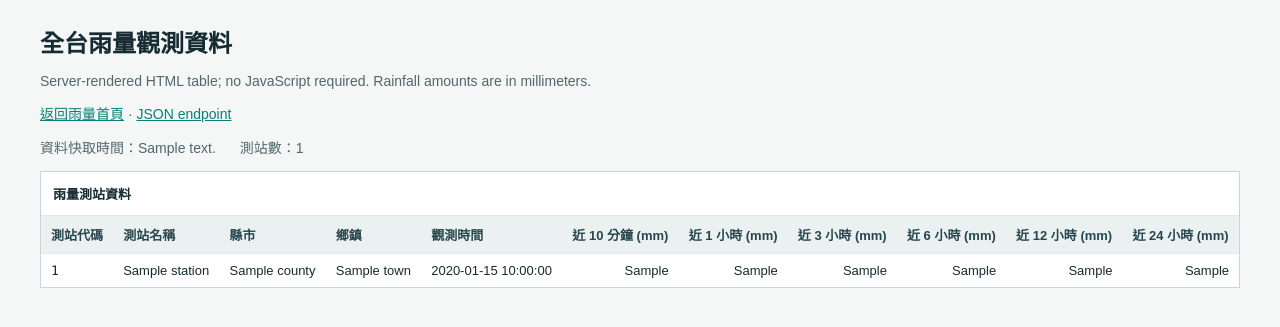
After one commit to kindwayRewolf/TDX_Web, a Flask app: template templates/rain_readable.html in a window 1280 px wide. The commit adds this page. Shown: the top 327 px of the page. Run offline with Flask 3, Linux system fonts and the light colour scheme; the template is opened without the code that fills it: most values are stand-ins (such as "Sample title", 1, 10 or a date in 2020); parts of the project's set-up code (start-up, migrations or seed data) failed here and were passed over.

Commit message:
[Tdx][Rain] Implement single ID and a Readable.html

```diff
--- a/app.py
+++ b/app.py
@@ -1520,11 +1520,14 @@ def api_fare():
 
 @app.route("/api/rain")
 def api_rain():
-    """Return rainfall data for from/to station areas from CWA open data."""
+    """Return all stations, one station by ID, or rainfall for station areas."""
     from_name = request.args.get("from", "").strip()
     to_name   = request.args.get("to", "").strip()
-    if not from_name and not to_name:
-        return jsonify({"error": "Missing 'from' or 'to' parameter"}), 400
+    station_id = request.args.get("station", "").strip()
+    if station_id and (from_name or to_name):
+        return jsonify({"error": "Use either 'station' or 'from'/'to' parameters"}), 400
+    if station_id or (not from_name and not to_name):
+        return api_rain_stations()
     stations = _cwa_fetch_rain_stations()
     result = {}
     if from_name:
@@ -1591,7 +1594,45 @@ def api_rain_stations():
     items.sort(key=lambda item: (item["county"], item["town"], item["name"]))
     with _cache_lock:
         fetched_at = _rain_cache.get("fetched_at", 0)
-    return jsonify({"stations": items, "fetched_at": fetched_at, "api_calls_today": _rain_api_calls_today()})
+    metadata = {"fetched_at": fetched_at, "api_calls_today": _rain_api_calls_today()}
+    station_id = request.args.get("station", "").strip()
+    if station_id:
+        station = next((item for item in items if item["id"].casefold() == station_id.casefold()), None)
+        if station is None:
+            return jsonify({"error": f"Rain station '{station_id}' was not found", **metadata}), 404
+        return jsonify({"station": station, **metadata})
+    return jsonify({"stations": items, **metadata})
+
+
+@app.route("/rain/readable")
+def rain_readable_page():
+    """Render cached rainfall data as a JavaScript-free HTML table."""
+    result = api_rain_stations()
+    if isinstance(result, tuple):
+        response, status = result[0], result[1]
+    else:
+        response, status = result, 200
+    payload = response.get_json(silent=True) or {}
+    stations = payload.get("stations", [])
+    if payload.get("station"):
+        stations = [payload["station"]]
+    default_order = {station_id: index for index, station_id in enumerate(("C0AH70", "CAA030", "C0D590", "A1AA20"))}
+    stations.sort(key=lambda station: (
+        (0, default_order[station["id"]])
+        if station["id"] in default_order
+        else (1, station["county"], station["town"], station["name"])
+    ))
+    fetched_at = payload.get("fetched_at")
+    fetched_at_text = (
+        datetime.fromtimestamp(fetched_at, _RAIN_TIMEZONE).strftime("%Y-%m-%d %H:%M:%S %Z")
+        if fetched_at else ""
+    )
+    return render_template(
+        "rain_readable.html",
+        stations=stations,
+        error=payload.get("error", ""),
+        fetched_at_text=fetched_at_text,
+    ), status
 
 
 @app.route("/api/mrt/liveboard")
--- /dev/null
+++ b/templates/rain_readable.html
@@ -0,0 +1,75 @@
+<!DOCTYPE html>
+<html lang="zh-TW">
+<head>
+  <meta charset="UTF-8">
+  <meta name="viewport" content="width=device-width, initial-scale=1">
+  <title>雨量資料表</title>
+  <style>
+    :root { color-scheme: light; font-family: "Noto Sans TC", sans-serif; color: #172b32; background: #f4f7f6; }
+    body { margin: 0; padding: 24px; }
+    main { max-width: 1200px; margin: 0 auto; }
+    h1 { margin: 0 0 8px; font-size: 24px; }
+    p { color: #52666d; font-size: 14px; }
+    a { color: #087e79; }
+    .meta { display: flex; flex-wrap: wrap; gap: 8px 24px; margin: 14px 0; }
+    .table-wrap { overflow-x: auto; border: 1px solid #cad5d7; background: #fff; }
+    table { width: 100%; border-collapse: collapse; font-size: 13px; }
+    caption { padding: 12px; text-align: left; font-weight: 600; }
+    th, td { padding: 9px 10px; border-top: 1px solid #e1e8e9; text-align: left; white-space: nowrap; }
+    th { position: sticky; top: 0; color: #28464d; background: #eaf1f0; }
+    td.numeric { text-align: right; font-variant-numeric: tabular-nums; }
+    code { font-family: Consolas, monospace; }
+    .error { padding: 12px; border-left: 3px solid #ae4136; color: #76291f; background: #fff0ed; }
+    @media (max-width: 600px) { body { padding: 14px; } }
+  </style>
+</head>
+<body>
+  <main>
+    <h1>全台雨量觀測資料</h1>
+    <p>Server-rendered HTML table; no JavaScript required. Rainfall amounts are in millimeters.</p>
+    <p><a href="{{ url_for('rain_page') }}">返回雨量首頁</a> · <a href="{{ url_for('api_rain') }}">JSON endpoint</a></p>
+    {% if fetched_at_text %}<p class="meta"><span>資料快取時間：<time>{{ fetched_at_text }}</time></span><span>測站數：{{ stations|length }}</span></p>{% endif %}
+    {% if error %}
+      <p class="error" role="alert">{{ error }}</p>
+    {% else %}
+      <div class="table-wrap">
+        <table id="rain-stations">
+          <caption>雨量測站資料{% if request.args.get('station') %} · 測站 {{ request.args.get('station') }}{% endif %}</caption>
+          <thead>
+            <tr>
+              <th scope="col">測站代碼</th>
+              <th scope="col">測站名稱</th>
+              <th scope="col">縣市</th>
+              <th scope="col">鄉鎮</th>
+              <th scope="col">觀測時間</th>
+              <th scope="col">近 10 分鐘 (mm)</th>
+              <th scope="col">近 1 小時 (mm)</th>
+              <th scope="col">近 3 小時 (mm)</th>
+              <th scope="col">近 6 小時 (mm)</th>
+              <th scope="col">近 12 小時 (mm)</th>
+              <th scope="col">近 24 小時 (mm)</th>
+            </tr>
+          </thead>
+          <tbody>
+            {% for station in stations %}
+            <tr data-station-id="{{ station.id }}">
+              <td><code>{{ station.id }}</code></td>
+              <td>{{ station.name }}</td>
+              <td>{{ station.county }}</td>
+              <td>{{ station.town }}</td>
+              <td><time>{{ station.obs_time or "—" }}</time></td>
+              <td class="numeric">{{ station.rainfall["10min"] if station.rainfall["10min"] is not none else "—" }}</td>
+              <td class="numeric">{{ station.rainfall["1hr"] if station.rainfall["1hr"] is not none else "—" }}</td>
+              <td class="numeric">{{ station.rainfall["3hr"] if station.rainfall["3hr"] is not none else "—" }}</td>
+              <td class="numeric">{{ station.rainfall["6hr"] if station.rainfall["6hr"] is not none else "—" }}</td>
+              <td class="numeric">{{ station.rainfall["12hr"] if station.rainfall["12hr"] is not none else "—" }}</td>
+              <td class="numeric">{{ station.rainfall["24hr"] if station.rainfall["24hr"] is not none else "—" }}</td>
+            </tr>
+            {% endfor %}
+          </tbody>
+        </table>
+      </div>
+    {% endif %}
+  </main>
+</body>
+</html>
```
Also changed, not shown: static/rain.css (+13 -0 lines), templates/rain.html (+17 -0 lines).
